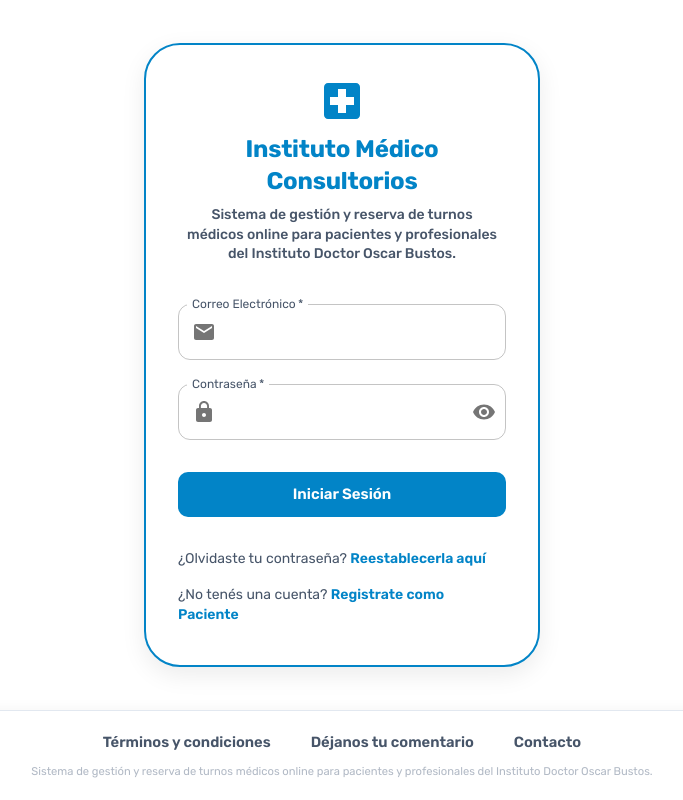
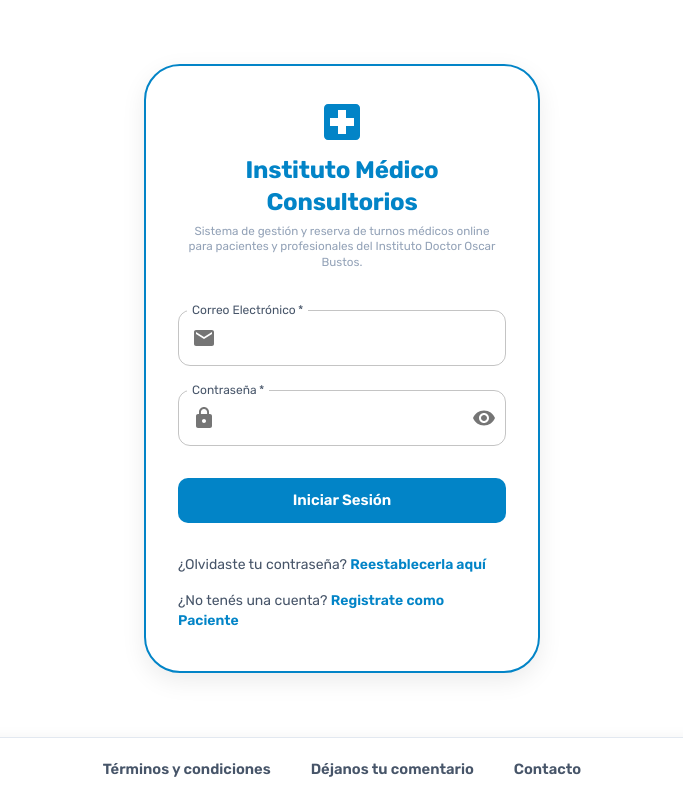
Before and after one commit to Agusgallegos16/Clinical-Appointment-Platform, a React (Vite) app in the folder frontend/: page /login in a window 1280 px wide. Shown: the whole page, without its empty margins (298-981 px from the left). Built offline with nearby package versions, Linux system fonts and the light colour scheme; no server answers.

Commit message:
Version 1.0.7

```diff
--- a/frontend/src/components/Footer.jsx
+++ b/frontend/src/components/Footer.jsx
@@ -1,6 +1,6 @@
 import React from 'react';
 import { Link as RouterLink } from 'react-router-dom';
-import { Box, Container, Link, Typography, useTheme } from '@mui/material';
+import { Box, Container, Link, useTheme } from '@mui/material';
 
 const Footer = () => {
   const theme = useTheme();
@@ -59,21 +59,6 @@ const Footer = () => {
             Contacto
           </Link>
         </Box>
-
-        {/* Leyenda discreta de verificación para indexación SEO y bots de búsqueda */}
-        <Box textAlign="center" mt={1.5}>
-          <Typography
-            variant="caption"
-            sx={{
-              fontSize: '0.7rem',
-              color: isDark ? 'rgba(203, 213, 225, 0.4)' : 'rgba(100, 116, 139, 0.5)',
-              display: 'block',
-              lineHeight: 1.3,
-            }}
-          >
-            Sistema de gestión y reserva de turnos médicos online para pacientes y profesionales del Instituto Doctor Oscar Bustos.
-          </Typography>
-        </Box>
       </Container>
     </Box>
   );
--- a/frontend/src/pages/auth/Login.jsx
+++ b/frontend/src/pages/auth/Login.jsx
@@ -64,7 +64,18 @@ const Login = () => {
               <Typography variant="h5" align="center" color="primary" fontWeight={700}>
                 {CLINIC_CONFIG.name}
               </Typography>
-              <Typography variant="body2" color="text.secondary" align="center" sx={{ mt: 1, px: 1, fontWeight: 500, lineHeight: 1.4 }}>
+              <Typography
+                variant="caption"
+                align="center"
+                sx={{
+                  mt: 0.8,
+                  px: 1,
+                  fontSize: '0.73rem',
+                  color: '#94a3b8',
+                  lineHeight: 1.3,
+                  display: 'block',
+                }}
+              >
                 Sistema de gestión y reserva de turnos médicos online para pacientes y profesionales del Instituto Doctor Oscar Bustos.
               </Typography>
             </Box>
```
